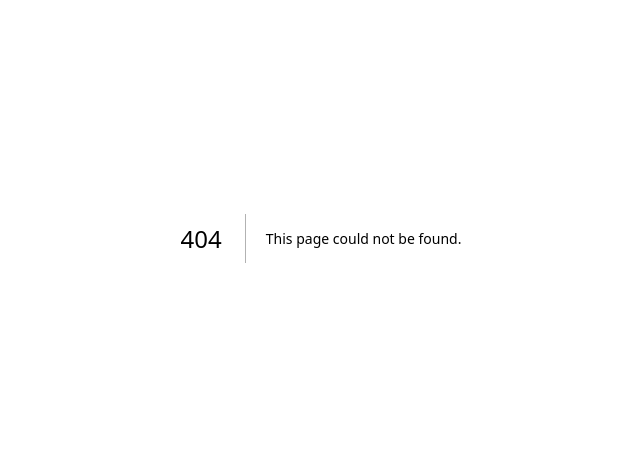
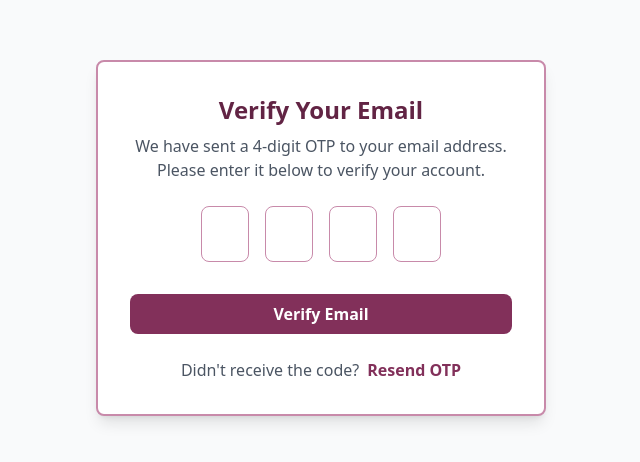
Before and after one commit to mandara-samanalee/WedEase_frontend, a Next.js app: page /verifyAccount in a window 1280 px wide. Before the commit this address had no page. Shown: the part 162-624 px from the top of the page, without its empty margins (319-959 px from the left). Built offline with nearby package versions, Linux system fonts and the light colour scheme.

Commit message:
add otp screens

```diff
--- /dev/null
+++ b/src/app/forgotPassword/page.tsx
@@ -0,0 +1,48 @@
+"use client";
+
+import React, { useState } from "react";
+
+function ForgotPassword() {
+    const [email, setEmail] = useState("");
+    const [message, setMessage] = useState("");
+
+    const handleSubmit = (e: React.FormEvent) => {
+        e.preventDefault();
+        // Add your logic to send OTP to the entered email address here
+        setMessage("An OTP has been sent to your email address. Please check your inbox.");
+    };
+
+    return (
+        <div className="flex flex-col items-center justify-center min-h-screen bg-gray-50 px-4">
+            <div className="bg-white rounded-lg shadow-lg p-8 border-2 border-purple-300 max-w-[400px] w-full">
+                <h2 className="text-2xl font-bold text-purple-700 mb-2 text-center">
+                    Reset Password
+                </h2>
+                <p className="text-center text-gray-600 mb-6">
+                    Enter your registered email address. We will send an OTP to your email for password reset.
+                </p>
+                <form onSubmit={handleSubmit} className="space-y-6">
+                    <input
+                        type="email"
+                        required
+                        placeholder="Email address"
+                        value={email}
+                        onChange={(e) => setEmail(e.target.value)}
+                        className="w-full px-4 py-3 border border-purple-300 rounded-lg focus:outline-none focus:ring-2 focus:ring-purple-400"
+                    />
+                    <button
+                        type="submit"
+                        className="w-full bg-purple-600 text-white py-2 rounded-lg font-semibold hover:bg-purple-700 transition"
+                    >
+                        Send OTP
+                    </button>
+                </form>
+                {message && (
+                    <div className="mt-4 text-green-600 text-center">{message}</div>
+                )}
+            </div>
+        </div>
+    );
+}
+
+export default ForgotPassword;
--- /dev/null
+++ b/src/app/verifyAccount/page.tsx
@@ -0,0 +1,101 @@
+"use client";
+
+import React, { useRef, useState } from "react";
+
+function VerifyAccount() {
+    const [otp, setOtp] = useState(["", "", "", ""]);
+    const [message, setMessage] = useState("");
+    const inputsRef = [useRef(null), useRef(null), useRef(null), useRef(null)];
+
+    // Updates the corresponding digit in the OTP array.
+    const handleChange = (e: React.ChangeEvent<HTMLInputElement>, idx: number) => {
+        const value = e.target.value.replace(/\D/, "");
+        if (!value) return;
+        const newOtp = [...otp];
+        newOtp[idx] = value;
+        setOtp(newOtp);
+
+        // Move to next input if not last
+        if (idx < 3 && value) {
+            (inputsRef[idx + 1].current as HTMLInputElement)?.focus();
+        }
+    };
+
+    // Presses Backspace on an empty input (not the first), it clears the previous input and moves focus back.
+    const handleKeyDown = (e: React.KeyboardEvent<HTMLInputElement>, idx: number) => {
+        if (e.key === "Backspace" && !otp[idx] && idx > 0) {
+            const newOtp = [...otp];
+            newOtp[idx - 1] = "";
+            setOtp(newOtp);
+            (inputsRef[idx - 1].current as HTMLInputElement)?.focus();
+        }
+    };
+
+    // Allows the user to paste a 4-digit code.
+    const handlePaste = (e: React.ClipboardEvent<HTMLInputElement>) => {
+        const paste = e.clipboardData.getData("text").replace(/\D/g, "").slice(0, 4);
+        if (paste.length === 4) {
+            setOtp(paste.split(""));
+            (inputsRef[3].current as HTMLInputElement)?.focus();
+        }
+    };
+
+    const handleSubmit = (e: React.FormEvent) => {
+        e.preventDefault();
+        // Add your OTP verification logic here
+        setMessage("OTP submitted! (Implement verification logic)");
+    };
+
+    return (
+        <div className="flex flex-col items-center justify-center min-h-screen bg-gray-50 px-4">
+            <div className="bg-white rounded-lg shadow-lg p-8 border-2 border-purple-300 max-w-[450px]">
+                <h2 className="text-2xl font-bold text-purple-700 mb-2 text-center">
+                    Verify Your Email
+                </h2>
+                <p className="text-center text-gray-600 mb-6">
+                    We have sent a 4-digit OTP to your email address. Please enter it below to verify your account.
+                </p>
+                <form onSubmit={handleSubmit} className="space-y-4">
+                    <div className="flex justify-center space-x-4 mb-4">
+                        {otp.map((digit, idx) => (
+                            <input
+                                key={idx}
+                                ref={inputsRef[idx]}
+                                type="text"
+                                inputMode="numeric"
+                                maxLength={1}
+                                value={digit}
+                                onChange={(e) => handleChange(e, idx)}
+                                onKeyDown={(e) => handleKeyDown(e, idx)}
+                                onPaste={handlePaste}
+                                className="w-12 h-14 text-2xl text-center border border-purple-300 rounded-lg focus:outline-none focus:ring-2 focus:ring-purple-400"
+                                required
+                            />
+                        ))}
+                    </div>
+                    <button
+                        type="submit"
+                        className="w-full bg-purple-600 text-white py-2 rounded-lg font-semibold hover:bg-purple-700 transition"
+                    >
+                        Verify Email
+                    </button>
+                </form>
+                {message && (
+                    <div className="mt-4 text-green-600 text-center">{message}</div>
+                )}
+                <div className="mt-6 text-center">
+                    <span className="text-gray-600">Didn&apos;t receive the code?</span>
+                    <button
+                        type="button"
+                        className="ml-2 text-purple-600 hover:underline font-semibold"
+                        onClick={() => setMessage("OTP resent! (Implement resend logic)")}
+                    >
+                        Resend OTP
+                    </button>
+                </div>
+            </div>
+        </div>
+    );
+}
+
+export default VerifyAccount;
--- a/src/section/LoginForm.tsx
+++ b/src/section/LoginForm.tsx
@@ -40,13 +40,19 @@ function LoginForm() {
                 {showPassword ? <Visibility /> : <VisibilityOff />}
               </button>
             </div>
+
+            <div className="text-right mt-1">
+              <a href="/forgotPassword" className="text-sm text-purple-600 hover:underline">
+                Forgot password?
+              </a>
+            </div>
           </div>
 
           <DefaultButton btnLabel="Login" className="w-full mt-4" />
 
           <div className="mt-4 text-center">
-          <p>Don&apos;t you have an account? <a href="/register" className="text-purple-600 hover:font-bold">Signup</a></p>
-        </div>
+            <p>Don&apos;t you have an account? <a href="/register" className="text-purple-600 hover:font-bold">Signup</a></p>
+          </div>
 
         </form>
       </div>
--- a/src/section/VendorSignupForm.tsx
+++ b/src/section/VendorSignupForm.tsx
@@ -71,7 +71,6 @@ function VendorSignupForm() {
                             <input
                                 type={showPassword ? "text" : "password"}
                                 className="w-full px-4 py-2 border border-purple-300 rounded-lg focus:outline-none focus:ring-2 focus:ring-purple-400"
-                                placeholder="Password"
                                 required
                             />
                             <button
@@ -91,7 +90,6 @@ function VendorSignupForm() {
                             <input
                                 type={showConfirmPassword ? "text" : "password"}
                                 className="w-full px-4 py-2 border border-purple-300 rounded-lg focus:outline-none focus:ring-2 focus:ring-purple-400"
-                                placeholder="Confirm password"
                                 required
                                 style={{ height: 40 }}
                             />
```
Also changed, not shown: src/app/resetPassword/page.tsx (added).
